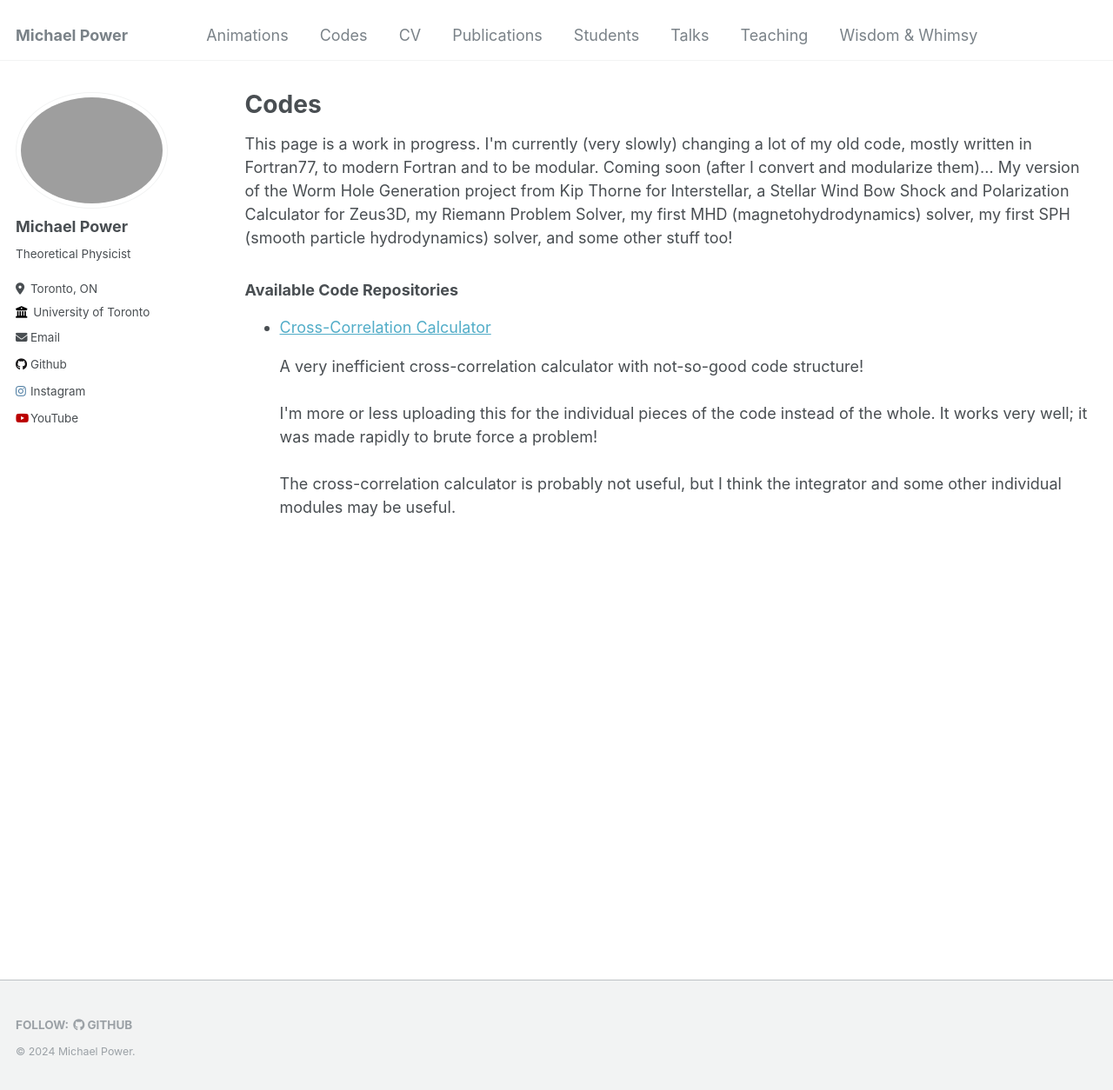
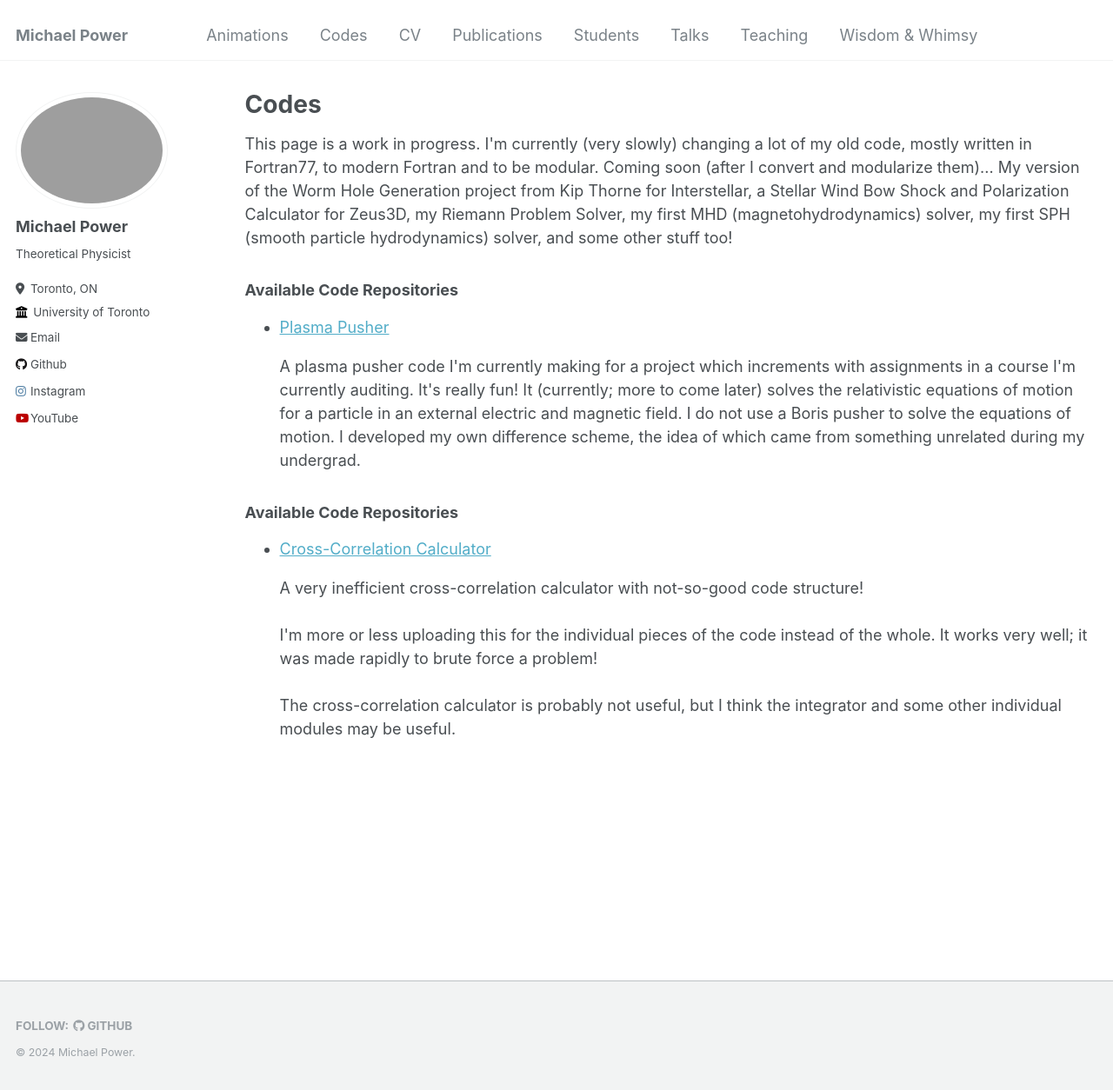
Before and after one commit to Mike-Power666/Mike-Power666.github.io, a Jekyll site: the page built from _pages/codes.md, in a window 1280 px wide and 1256 px high. Shown: the whole window at 87% size. Built offline with Jekyll 4.4.1, drawn with Linux system fonts in a browser that asks for light colours.

Commit message:
Updated Code Section
Included Plasma Pusher

```diff
--- a/_pages/codes.md
+++ b/_pages/codes.md
@@ -10,6 +10,14 @@ author_profile: true
 <h3>Available Code Repositories</h3>
 <ul>
     <li>
+        <a href="https://github.com/Mike-Power666/Plasma-Pusher" target="_blank">Plasma Pusher</a>
+        <p>A plasma pusher code I'm currently making for a project which increments with assignments in a course I'm currently auditing. It's really fun! It (currently; more to come later) solves the relativistic equations of motion for a particle in an external electric and magnetic field. I do not use a Boris pusher to solve the equations of motion. I developed my own difference scheme, the idea of which came from something unrelated during my undergrad.</p>
+    </li>
+</ul>
+
+<h3>Available Code Repositories</h3>
+<ul>
+    <li>
         <a href="https://github.com/Mike-Power666/Cross-Correlation_Calculator" target="_blank">Cross-Correlation Calculator</a>
         <p>A very inefficient cross-correlation calculator with not-so-good code structure!<br><br>
         I'm more or less uploading this for the individual pieces of the code instead of the whole. It works very well; it was made rapidly to brute force a problem!<br><br>
```
Also changed, not shown: 1 other file.
